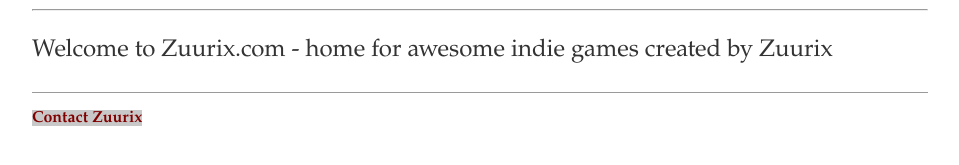
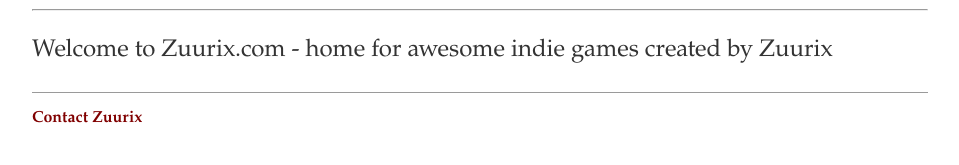
Before and after one commit to Phoebe3663/Zuurix.github.io, a Jekyll site: the page built from index.html, in a window 1280 px wide. Shown: the part 421-586 px from the top of the page, without its empty margins (160-1119 px from the left). Built offline with Jekyll 4.4.1, drawn with Linux system fonts in a browser that asks for light colours.

Commit message:
Update main.css

```diff
--- a/css/main.css
+++ b/css/main.css
@@ -10,11 +10,17 @@ nav ul, footer ul {
     font-weight: bold;
 }
 
-nav ul li, footer ul li {
+nav ul li {
     font-family: "Palatino Linotype", "Book Antiqua", Palatino, serif;
     display: inline;
     margin-right: 20px;
     background-color: #C8C8C8
+}
+
+footer ul li {
+    font-family: "Palatino Linotype", "Book Antiqua", Palatino, serif;
+    display: inline;
+    margin-right: 20px;
 }
 
 a {
```
